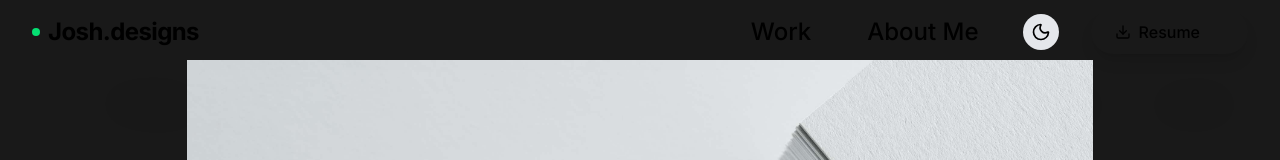
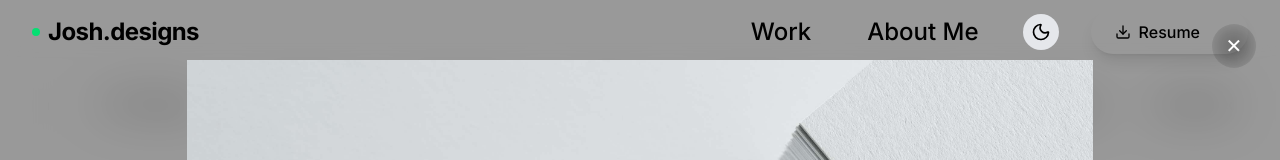
Before and after one commit to alikamatu/josh-portfolio, a Next.js app: page / in a window 1280 px wide. Both pictures are taken after a click on the element 356 px from the left and 1801 px from the top of the page. Shown: the part 1401-1561 px from the top of the page. Built offline with nearby package versions, Linux system fonts and the light colour scheme.

Commit message:
lightroom enhancement

```diff
--- a/app/project/[id]/page.tsx
+++ b/app/project/[id]/page.tsx
@@ -200,17 +200,30 @@ export default function ProjectDetailPage() {
 <AnimatePresence>
   {isOpen && (
     <motion.div
-            className="fixed inset-0 z-50 bg-black/90 backdrop-blur-xl flex items-center justify-center p-6"
+      className="fixed inset-0 z-50 bg-black/40 backdrop-blur-xl flex items-center justify-center p-6"
       initial={{ opacity: 0 }}
       animate={{ opacity: 1 }}
       exit={{ opacity: 0 }}
+      onClick={() => setIsOpen(false)} // outside click closes
+    >
+      {/* CLOSE BUTTON */}
+      <motion.button
         onClick={() => setIsOpen(false)}
+        initial={{ opacity: 0, scale: 0.8 }}
+        animate={{ opacity: 1, scale: 1 }}
+        exit={{ opacity: 0, scale: 0.8 }}
+        className="absolute top-6 right-6 z-50 w-11 h-11 rounded-full bg-white/10 hover:bg-white/20 backdrop-blur-md flex items-center justify-center text-white text-xl transition"
+        aria-label="Close image"
       >
+        ✕
+      </motion.button>
+
+      {/* IMAGE CONTAINER */}
       <motion.div
         layoutId={`project-image-${project.id}`}
         className="relative w-full max-w-6xl h-[85vh] rounded-xl overflow-hidden"
         transition={{ type: "spring", damping: 25, stiffness: 200 }}
-              onClick={(e) => e.stopPropagation()}
+        onClick={(e) => e.stopPropagation()} // prevents closing when image area is clicked
       >
         <Image
           src={project.image}
--- a/components/homepage/work/project-card.tsx
+++ b/components/homepage/work/project-card.tsx
@@ -137,20 +137,29 @@ export default function ProjectCard({
         </motion.div>
       </motion.div>
 
-      {/* FULLSCREEN LIGHTBOX */}
 <AnimatePresence>
   {isOpen && (
     <motion.div
-            className="fixed inset-0 z-50 bg-black/90 backdrop-blur-xl flex items-center justify-center p-6"
+      className="fixed inset-0 z-50 bg-black/40 backdrop-blur-xl flex items-center justify-center p-6"
       initial={{ opacity: 0 }}
       animate={{ opacity: 1 }}
       exit={{ opacity: 0 }}
+      onClick={() => setIsOpen(false)} // click outside closes
+    >
+      {/* CLOSE BUTTON */}
+      <button
         onClick={() => setIsOpen(false)}
+        className="absolute top-6 right-6 z-50 w-11 h-11 rounded-full bg-white/10 hover:bg-white/20 backdrop-blur-md flex items-center justify-center text-white text-xl transition"
+        aria-label="Close image"
       >
+        ✕
+      </button>
+
+      {/* IMAGE CONTAINER */}
       <motion.div
         layoutId={`project-image-${project.id}`}
         className="relative w-full max-w-6xl h-[85vh] rounded-xl overflow-hidden"
-              onClick={(e) => e.stopPropagation()}
+        onClick={(e) => e.stopPropagation()} // prevents close when clicking image
         transition={{ type: "spring", damping: 25, stiffness: 200 }}
       >
         <Image
```
Lines whose indentation alone changed are shown as unchanged.
